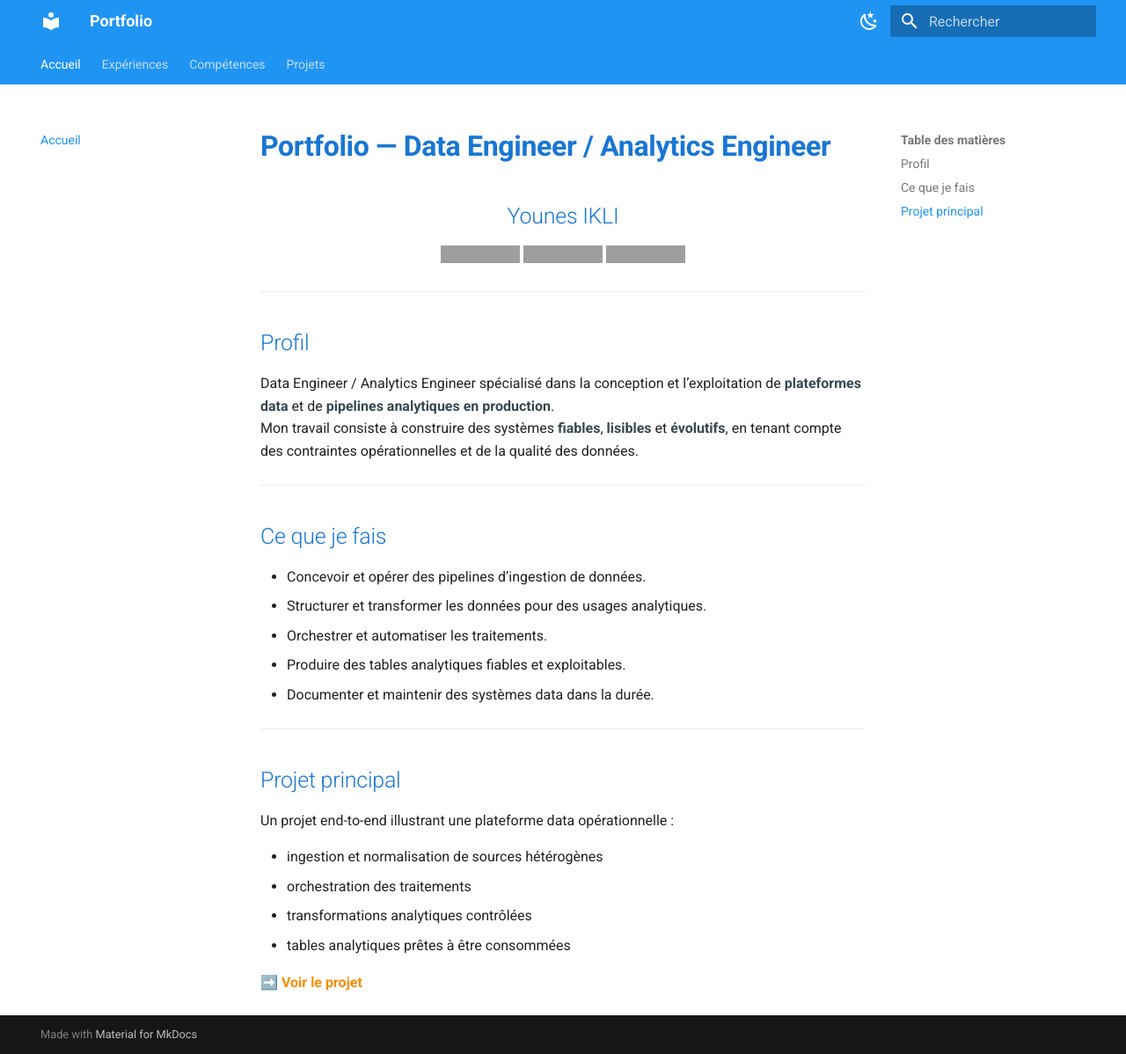
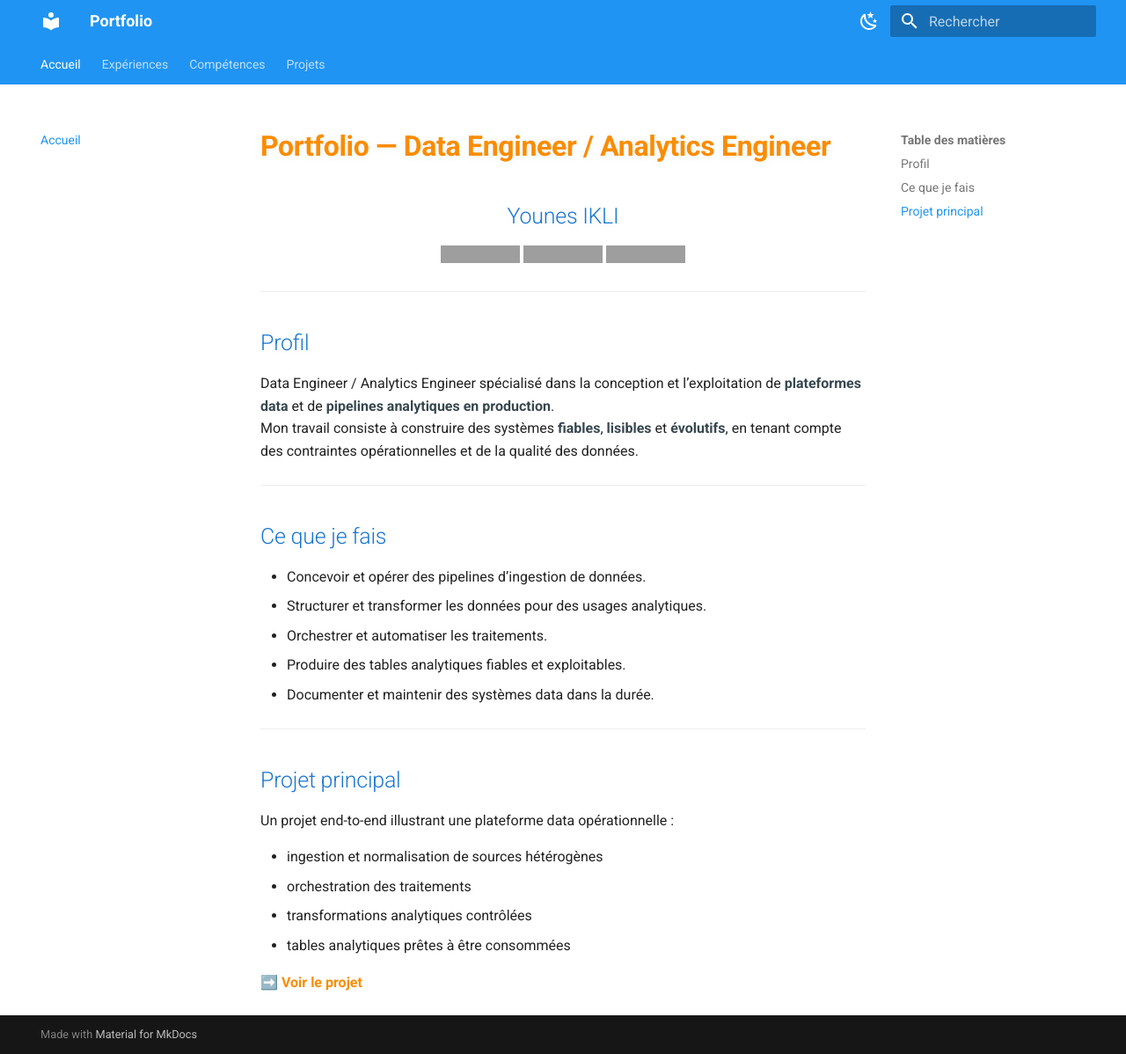
Before and after one commit to y-ikli/portfolio, an MkDocs documentation site: the page built from docs/index.md, in a window 1280 px wide and 1198 px high. Shown: the whole window at 88% size. Built offline with MkDocs 1.6.1 and Material for MkDocs 9.7.7, drawn with Linux system fonts in a browser that asks for light colours; grey boxes are pictures that could not be loaded.

```diff
--- a/docs/competences.md
+++ b/docs/competences.md
@@ -1,4 +1,4 @@
-# Compétences
+<h1 style="color:#fb8c00;font-weight:700;">Compétences</h1>
 
 Mon profil couvre à la fois les dimensions **Data Engineering** et **Analytics Engineering**.
 Cette double compétence me permet d’intervenir sur l’ensemble du cycle de vie de la donnée, depuis l’ingestion jusqu’à la mise à disposition de jeux de données exploitables.
--- a/docs/experiences.md
+++ b/docs/experiences.md
@@ -1,4 +1,4 @@
-# Expériences
+<h1 style="color:#fb8c00;font-weight:700;">Expériences</h1>
 
 Cette page présente mes expériences sous l’angle des **responsabilités data** et des **activités transverses** pertinentes pour des rôles de **Data Engineer / Analytics Engineer**.
 
--- a/docs/index.md
+++ b/docs/index.md
@@ -1,5 +1,5 @@
 
-<h1 style="color:#1976d2;font-weight:700;">Portfolio — Data Engineer / Analytics Engineer</h1>
+<h1 style="color:#fb8c00;font-weight:700;">Portfolio — Data Engineer / Analytics Engineer</h1>
 
 <h2 align="center">Younes IKLI</h2>
 
--- a/docs/projets/index.md
+++ b/docs/projets/index.md
@@ -1,4 +1,4 @@
-# Projets
+<h1 style="color:#fb8c00;font-weight:700;">Projets</h1>
 
 Découvrez mes principaux projets ci-dessous.
 
```
Also changed, not shown: site/404.html, site/competences/index.html, site/experiences/index.html, site/index.html, site/projets/index.html, site/search/search_index.json, 1 other file.
